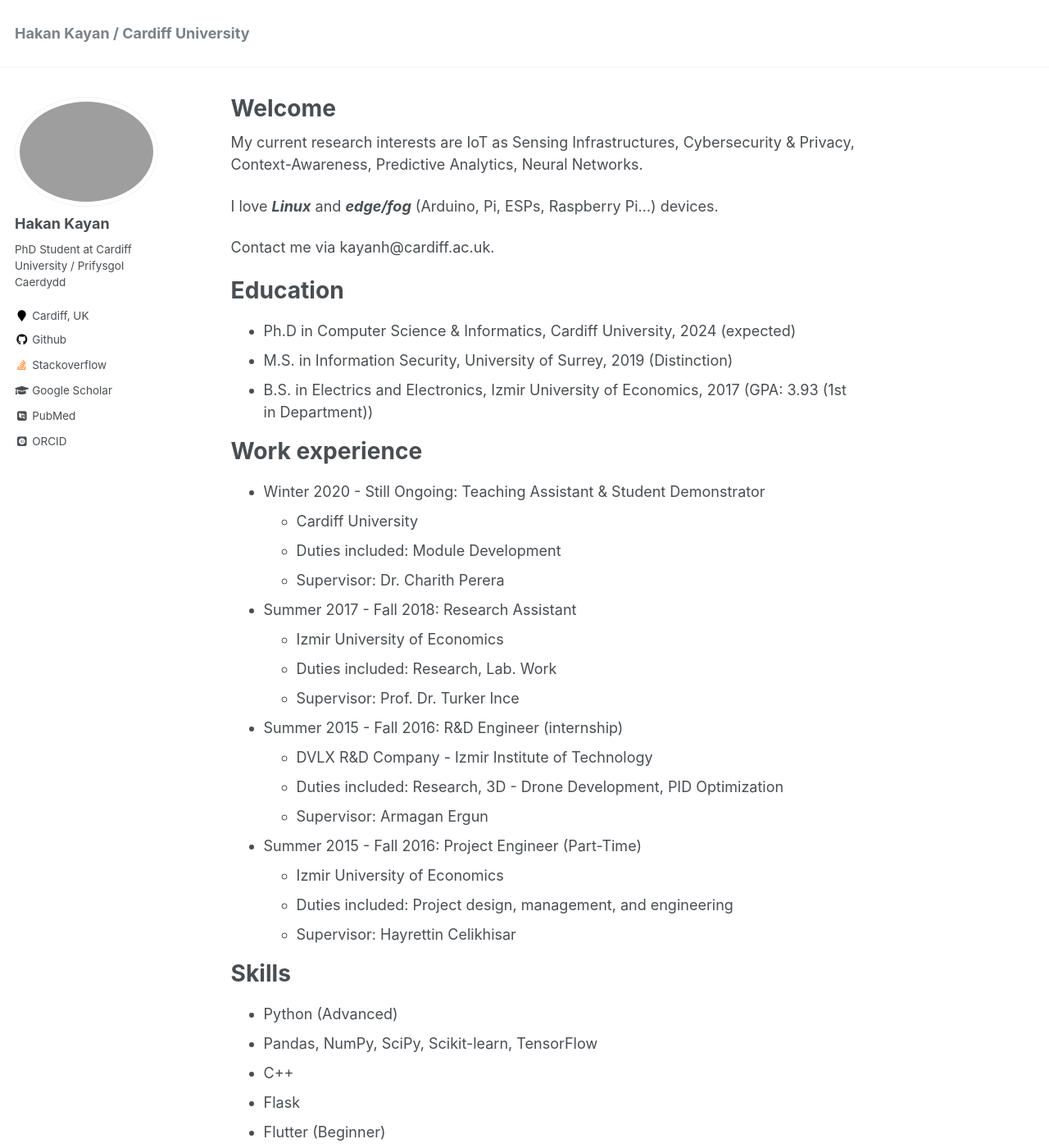
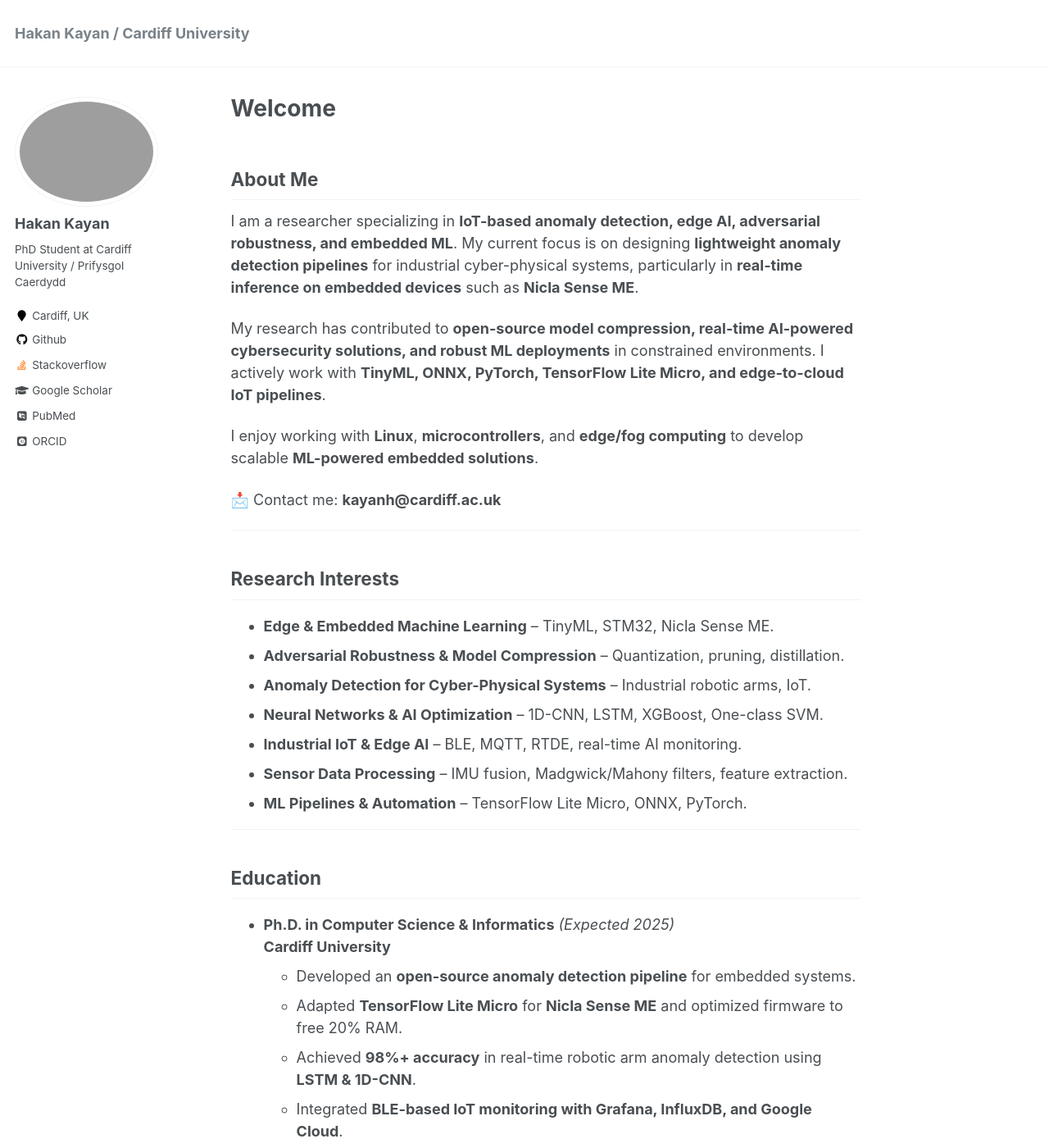
Before and after one commit to hkayann/hkayann.github.io, a Jekyll site: the page built from _pages/about.md, in a window 1280 px wide and 1400 px high. Shown: the whole window at 82% size. Built offline with Jekyll 4.4.1, drawn with Linux system fonts in a browser that asks for light colours; some web fonts are replaced; some of the changed text lies outside the part shown.

Commit message:
Update about.md

```diff
--- a/_pages/about.md
+++ b/_pages/about.md
@@ -8,51 +8,127 @@ redirect_from:
   - /about.html
 ---
 
+## About Me
 
-My current research interests are IoT as Sensing Infrastructures, Cybersecurity & Privacy, Context-Awareness, Predictive Analytics, Neural Networks.
+I am a researcher specializing in **IoT-based anomaly detection, edge AI, adversarial robustness, and embedded ML**. My current focus is on designing **lightweight anomaly detection pipelines** for industrial cyber-physical systems, particularly in **real-time inference on embedded devices** such as **Nicla Sense ME**.
 
-I love ***Linux*** and ***edge/fog*** (Arduino, Pi, ESPs, Raspberry Pi...) devices.
+My research has contributed to **open-source model compression, real-time AI-powered cybersecurity solutions, and robust ML deployments** in constrained environments. I actively work with **TinyML, ONNX, PyTorch, TensorFlow Lite Micro, and edge-to-cloud IoT pipelines**.
 
-Contact me via kayanh@cardiff.ac.uk.
+I enjoy working with **Linux**, **microcontrollers**, and **edge/fog computing** to develop scalable **ML-powered embedded solutions**.
 
-Education
-======
-* Ph.D in Computer Science & Informatics, Cardiff University, 2024 (expected)
-* M.S. in Information Security, University of Surrey, 2019 (Distinction)
-* B.S. in Electrics and Electronics, Izmir University of Economics, 2017 (GPA: 3.93 (1st in Department))
+📩 Contact me: **kayanh@cardiff.ac.uk**
 
-Work experience
-======
-* Winter 2020 - Still Ongoing: Teaching Assistant & Student Demonstrator
-  * Cardiff University
-  * Duties included: Module Development
-  * Supervisor: Dr. Charith Perera
+---
 
-* Summer 2017 - Fall 2018: Research Assistant
-  * Izmir University of Economics
-  * Duties included: Research, Lab. Work
-  * Supervisor: Prof. Dr. Turker Ince
+## Research Interests
 
-* Summer 2015 - Fall 2016: R&D Engineer (internship)
-  * DVLX R&D Company - Izmir Institute of Technology
-  * Duties included: Research, 3D - Drone Development, PID Optimization
-  * Supervisor: Armagan Ergun
+- **Edge & Embedded Machine Learning** – TinyML, STM32, Nicla Sense ME.
+- **Adversarial Robustness & Model Compression** – Quantization, pruning, distillation.
+- **Anomaly Detection for Cyber-Physical Systems** – Industrial robotic arms, IoT.
+- **Neural Networks & AI Optimization** – 1D-CNN, LSTM, XGBoost, One-class SVM.
+- **Industrial IoT & Edge AI** – BLE, MQTT, RTDE, real-time AI monitoring.
+- **Sensor Data Processing** – IMU fusion, Madgwick/Mahony filters, feature extraction.
+- **ML Pipelines & Automation** – TensorFlow Lite Micro, ONNX, PyTorch.
 
-* Summer 2015 - Fall 2016: Project Engineer (Part-Time)
-  * Izmir University of Economics
-  * Duties included: Project design, management, and engineering
-  * Supervisor: Hayrettin Celikhisar
+---
 
-Skills
-======
-* Python (Advanced)
-* Pandas, NumPy, SciPy, Scikit-learn, TensorFlow
-* C++
-* Flask
-* Flutter (Beginner)
+## Education
 
-Languages
-======
-* Turkish (Native)
-* English (Professional)
-* Japanese (N4 - Pre-intermediate)
+- **Ph.D. in Computer Science & Informatics** *(Expected 2025)*
+  **Cardiff University**
+  - Developed an **open-source anomaly detection pipeline** for embedded systems.
+  - Adapted **TensorFlow Lite Micro** for **Nicla Sense ME** and optimized firmware to free 20% RAM.
+  - Achieved **98%+ accuracy** in real-time robotic arm anomaly detection using **LSTM & 1D-CNN**.
+  - Integrated **BLE-based IoT monitoring with Grafana, InfluxDB, and Google Cloud**.
+
+- **M.S. in Information Security** *(Distinction, 2019)*
+  **University of Surrey**
+  - Developed a **network-based intrusion detection system (IDS)** on **Raspberry Pi** by porting **Suricata**.
+
+- **B.S. in Electrical & Electronics Engineering** *(1st in Department, 2017)*
+  **Izmir University of Economics**
+  - GPA: **3.93/4.0**
+  - Specialized in **real-time signal processing & embedded AI**.
+
+---
+
+## Work Experience
+
+- **Senior Research Associate** *(Oct 2024 - Present)*
+  **Cardiff University**
+  - Optimizing **MobileNetV3** robustness against adversarial attacks using **Brevitas & Torch-Pruning**.
+  - Developing **efficient model compression** techniques for edge-based industrial AI applications.
+  - Investigating the relationship of adversarial robustness and model compression.
+
+- **Research Associate** *(Apr 2024 - Oct 2024)*
+  **Cardiff University**
+  - Developed a **C++ ML port for an STM32-based PCB with a BioZ IC** for body hydration measurement.
+
+- **Chief Scientific Officer (CSO)** *(Apr 2022 - Mar 2023)*
+  **UKRI – CyberASAP**
+  - Developed AI/ML algorithms for **CASPER**, an **IoT-based anomaly detection system**.
+  - Built a **cross-platform mobile app using Flutter** for real-time anomaly alerts.
+
+- **Research Assistant** *(Sep 2021 - Sep 2022)*
+  **Cardiff University**
+  - Developed **hands-on IoT labs** for MSc and BSc students.
+  - Integrated **microcontroller programming with edge-to-cloud AI/ML systems**.
+
+- **Project Engineer** *(Jun 2015 - Sep 2017)*
+  **Embryonix Technology Transfer Office**
+  - Supervised **50+ AI/ML projects**, guiding teams in developing **edge AI-based solutions**.
+
+---
+
+## Skills
+
+- **Programming:** Python, C++, ONNX, TensorFlow, PyTorch
+- **Embedded Systems:** TinyML, STM32, Arduino, ESP32, Raspberry Pi
+- **IoT & Edge AI:** BLE, MQTT, RTDE (Universal Robots)
+- **Machine Learning:** Model compression, anomaly detection, adversarial robustness
+- **Cloud & DevOps:** Docker, Grafana, InfluxDB, Google Cloud
+
+---
+
+## Languages
+
+- **Turkish** *(Native)*
+- **English** *(Professional Fluency)*
+- **Japanese** *(N4 - Pre-Intermediate)*
+
+---
+
+## Selected Publications
+
+- **Kayan, H.**, Heartfield, R., Rana, O., Burnap, P., Perera, C., 2024.
+  **CASPER: Context-Aware IoT Anomaly Detection System for Industrial Robotic Arms.**
+  *ACM Transactions on Internet of Things.* [**DOI**](https://doi.org/10.1145/3670414)
+
+- **Kayan, H.**, Majib, Y., Alsafery, W., Barhamgi, M., Perera, C., 2021.
+  **AnoML-IoT: An End-to-End Reconfigurable Multi-Protocol Anomaly Detection Pipeline for IoT.**
+  *Internet of Things, 16, p.100437.*
+
+- **Kayan, H.**, Nunes, M., Rana, O., Burnap, P., Perera, C., 2021.
+  **Cybersecurity of Industrial Cyber-Physical Systems: A Review.**
+  *ACM Computing Surveys (CSUR).*
+
+For a full list, check my **[Google Scholar](https://scholar.google.com/citations?user=jMI3kmoAAAAJ&hl=en)**.
+
+---
+
+## PhD Research & Open-Source Contributions
+
+A significant portion of my PhD research, including **real-time anomaly detection in industrial robotic arms using TinyML**, is available in the following repository:
+
+➡️ **[Real-time Anomaly Detection in Industrial Robotic Arms via TinyML](https://github.com/hkayann/Real-time-Anomaly-Detection-in-Industrial-Robotic-Arms-via-TinyML)**
+
+This repository contains:
+- **TinyML-based anomaly detection models** (1D-CNN, LSTM, XGBoost, One-class SVM)
+- **Edge AI deployment on Nicla Sense ME**
+- **RTDE integration with Universal Robots**
+- **BLE-based real-time streaming and monitoring**
+- **Data preprocessing, feature extraction, and model compression techniques**
+
+For more details on my PhD work, check my **[Google Scholar](https://scholar.google.com/citations?user=jMI3kmoAAAAJ&hl=en)**.
+
+---
```
